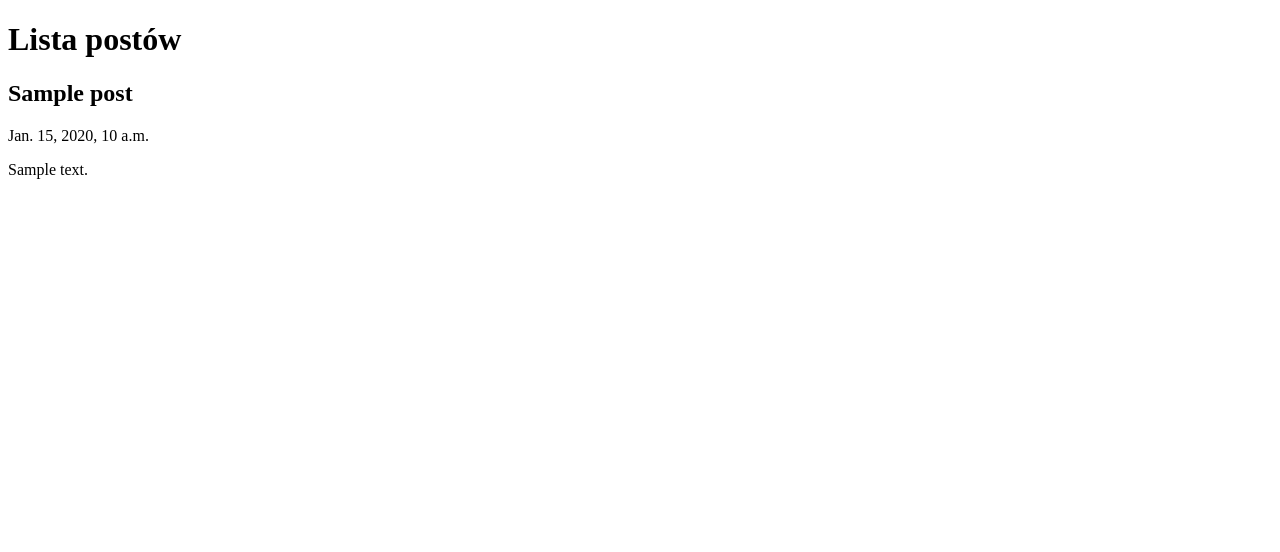
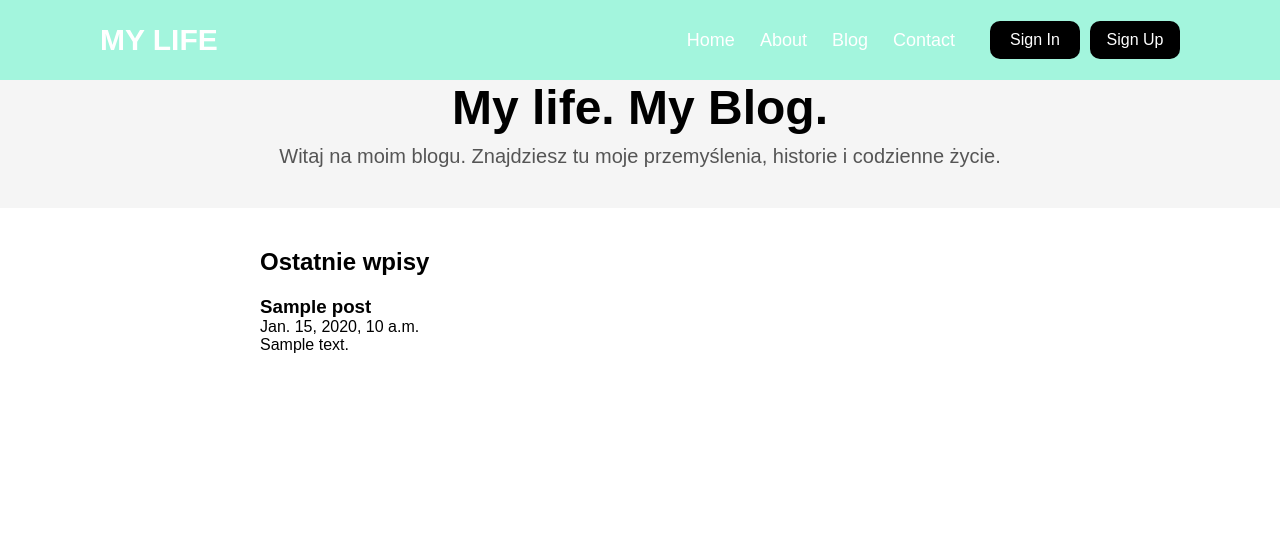
Before and after one commit to tomus1857/Blog, a Django app: page / in a window 1280 px wide. Shown: the top 552 px of the page. Before the commit the page ends 179 px from the top, so only its background shows below. Run offline with Django 5.2, Linux system fonts and the light colour scheme; tables that the repository leaves empty hold one stand-in row (values such as "Sample post").

Commit message:
added new home template, new home view and new home style

```diff
--- /dev/null
+++ b/blogproject/blog/templates/blog/home.html
@@ -0,0 +1,31 @@
+{% extends 'layout.html' %}
+{% load static %}
+{% block style %}
+    {{block.super}}
+    <link rel="stylesheet" href="{% static 'css/home.css' %}">
+{% endblock %}
+
+{% block title %}
+    Posty
+{% endblock %}
+
+{% block content %}
+    <section class="hero">
+        <h1>My life. My Blog.</h1>
+        <p>Witaj na moim blogu. Znajdziesz tu moje przemyślenia, historie i codzienne życie.</p>
+
+    </section>
+
+    <section class="latest-posts">
+        <h2>Ostatnie wpisy</h2>
+        {% for post in posts %}
+            <article>
+                <h3>{{post.title}}</h3>
+                <p>{{post.date}}</p>
+                <p>{{post.body}}</p>
+            </article>
+        {% empty %}
+            <p>Brak postów do wyświetlenia.</p>
+        {% endfor %}
+    </section>
+{% endblock %}
--- a/blogproject/blog/templates/blog/post_list.html
+++ b/blogproject/blog/templates/blog/post_list.html
@@ -5,6 +5,7 @@
 {% endblock %}
 
 {% block content %}
+<section>
     <h1>Lista postów</h1>
     {% for post in posts %}
         <article>
@@ -13,4 +14,5 @@
             <p>{{post.body}}</p>
         </article>
     {% endfor %}
+</section>
 {% endblock %}
--- a/blogproject/blog/urls.py
+++ b/blogproject/blog/urls.py
@@ -2,5 +2,5 @@ from django.urls import path
 from . import views
 
 urlpatterns = [
-    path('', views.post_list)
+    path('', views.home)
 ]
--- a/blogproject/blog/views.py
+++ b/blogproject/blog/views.py
@@ -6,3 +6,7 @@ from .models import Post
 def post_list(request):
     posts = Post.objects.all().order_by('-date')
     return render(request, 'blog/post_list.html', {'posts':posts})
+
+def home (request):
+    posts = Post.objects.all().order_by('-date')[:3]
+    return render(request, 'blog/home.html', {'posts':posts})
--- a/blogproject/blogproject/settings.py
+++ b/blogproject/blogproject/settings.py
@@ -117,6 +117,10 @@ USE_TZ = True
 
 STATIC_URL = 'static/'
 
+STATICFILES_DIRS = [
+    BASE_DIR / "static",
+]
+
 # Default primary key field type
 # https://docs.djangoproject.com/en/5.2/ref/settings/#default-auto-field
 
--- /dev/null
+++ b/blogproject/static/css/home.css
@@ -0,0 +1,29 @@
+.hero {
+    text-align: center;
+    padding: 0 20px 40px;
+    background-color: #f5f5f5;
+}
+
+.hero h1 {
+    font-size: 48px;
+    margin-bottom: 10px;
+}
+
+.hero p {
+    font-size: 20px;
+    color: #555;
+}
+
+.latest-posts {
+    max-width: 800px;
+    margin: 0 auto;
+    padding: 40px 20px;
+}
+
+.latest-posts h2 {
+    margin-bottom: 20px;
+}
+
+.latest-posts article {
+    margin-bottom: 30px;
+}
--- /dev/null
+++ b/blogproject/static/css/style.css
@@ -0,0 +1,76 @@
+* {
+    margin: 0;
+    padding: 0;
+    box-sizing: border-box;
+    text-decoration: none;
+    font-family: Arial, Helvetica, sans-serif;
+}
+
+body {
+    height: 10000px;
+    width: 100%;
+    padding-top: 80px;
+}
+header {
+    background-color: rgb(163, 245, 221);
+    display: flex;
+    justify-content: space-between;
+    padding: 20px;
+    align-items: center;
+
+    position: fixed;
+    top: 0;
+    left: 0;
+    width: 100%;
+    z-index: 1000;
+    height: 80px;
+}
+
+.logo {
+    margin-left: 80px;
+    font-size: 30px;
+    font-weight: 600;
+    text-transform: uppercase;
+    color: white;
+    min-width: 120px;
+}
+
+.nav_lista {
+    list-style: none;
+    display: flex;
+    align-items: center;
+    justify-content: center;
+    flex-direction: row;
+    margin-right: 80px;
+}
+
+li a{
+    color: white;
+    font-size: 18px;
+    font-weight: 400;
+    margin-right: 25px;
+}
+
+li a:hover {
+    color: black;
+    transition: color 0.4s;
+}
+
+ul button {
+    width: 90px;
+    background-color: black;
+    color: white;
+    font-size: 16px;
+    font-weight: 400;
+    margin-left: 10px;
+    padding: 10px;
+    border: none;
+    border-radius: 10px;
+    cursor: pointer;
+}
+
+ul button:active {
+    background-color: rgb(179, 175, 175);
+    transform: translate(2px, 2px);
+    transition: all 0.05s;
+}
--- a/blogproject/templates/layout.html
+++ b/blogproject/templates/layout.html
@@ -1,15 +1,41 @@
 <!DOCTYPE html>
+{% load static %}
 <html lang="en">
 <head>
     <meta charset="UTF-8">
     <meta name="viewport" content="width=device-width, initial-scale=1.0">
     <title>
         {% block title %}
+            Blog
         {% endblock %}
     </title>
+    {% block style %}
+        <link rel="stylesheet" href="{% static 'css/style.css' %}">
+    {% endblock %}
 </head>
 <body>
-    {% block content %}
-    {% endblock %}
+    <header>
+        <a href="#" class="logo">My life</a>
+        <ul class="nav_lista">
+            <li><a href="/">Home</a></li>
+            <li><a href="/About">About</a></li>
+            <li><a href="/Blog">Blog</a></li>
+            <li><a href="/Contact">Contact</a></li>
+            <button type="button">Sign In</button>
+            <button type="button">Sign Up</button>
+        </ul>
+    </header>
+    <main>
+        {% block content %}
+        <h1>Lista postów</h1>
+            {% for post in posts %}
+                <article>
+                    <h2>{{post.title}}</h2>
+                    <p>{{post.date}}</p>
+                    <p>{{post.body}}</p>
+                </article>
+            {% endfor %}
+        {% endblock %}
+    </main>
 </body>
 </html>
```
